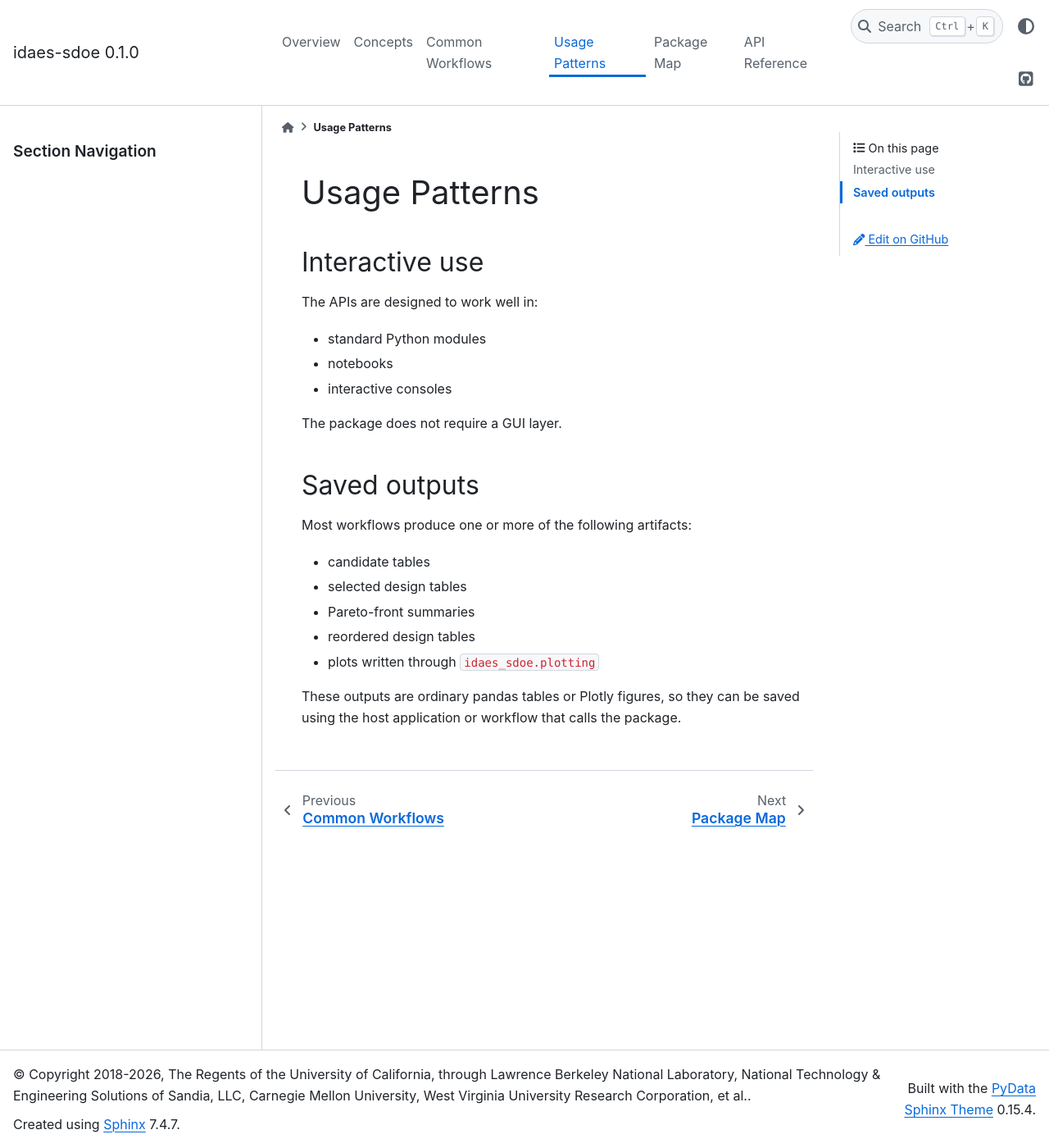
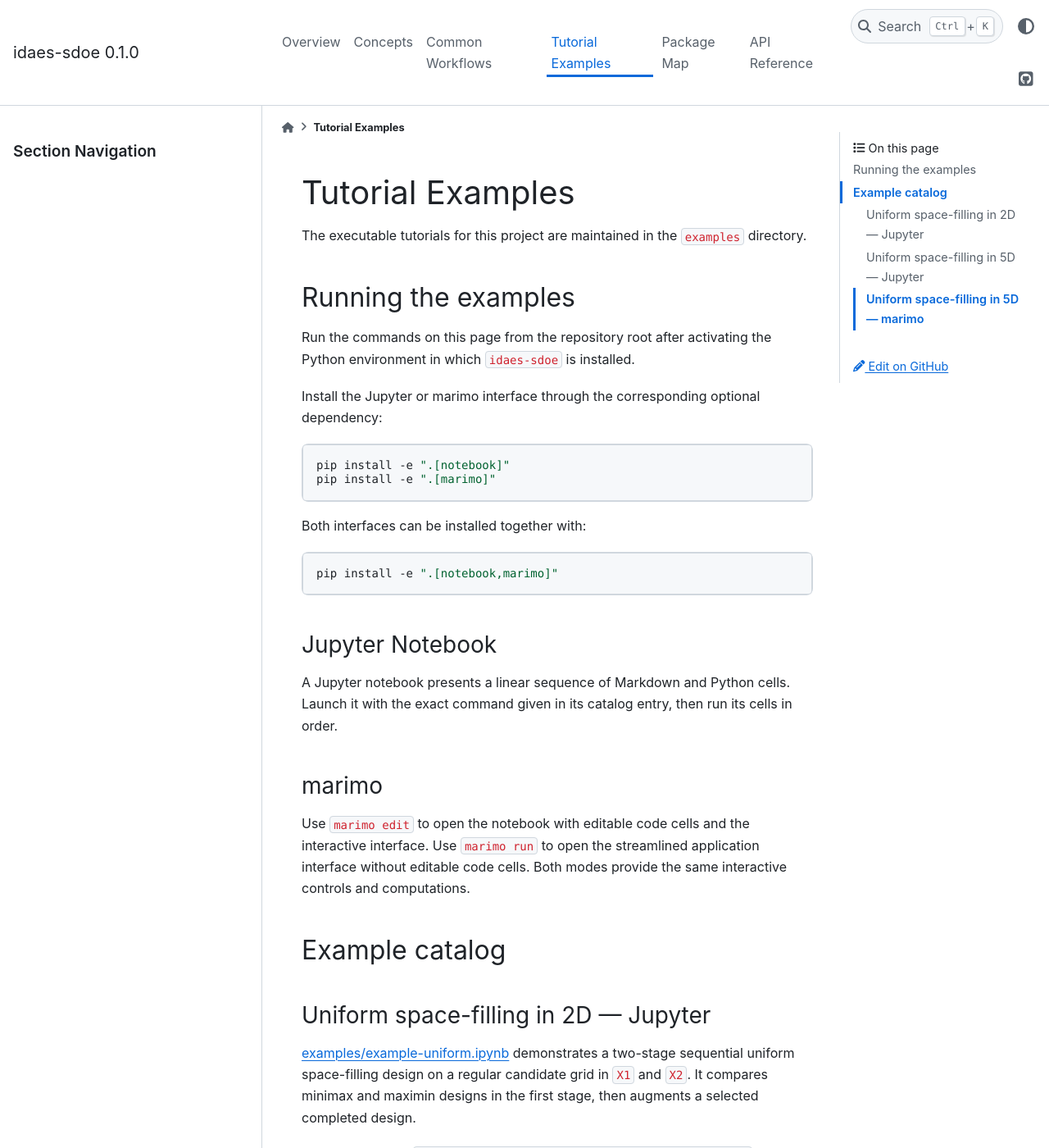
Before and after one commit to IDAES/idaes-sdoe, a Sphinx documentation site: the page built from docs/tutorials.rst, in a window 1280 px wide and 1400 px high. Shown: the whole window at 82% size. Built offline with Sphinx 7.4.7 and the PyData theme 0.15.4, drawn with Linux system fonts in a browser that asks for light colours; some of the changed text lies outside the part shown.

Commit message:
marimo nb and ui

```diff
--- a/docs/concepts.rst
+++ b/docs/concepts.rst
@@ -1,7 +1,7 @@
 Concepts
 ========
 
-``idaes-sdoe`` is currently built around a small set of recurring SDoE concepts. These are
+``idaes-sdoe`` is currently built around a small set of recurring SDOE concepts. These are
 the main terms to understand before using the API.
 
 Candidate set
--- a/docs/conf.py
+++ b/docs/conf.py
@@ -9,7 +9,7 @@
 sys.path.insert(0, str(SRC))
 
 project = "idaes-sdoe"
-author = "Xiangyu Bi"
+author = "Xiangyu Bi, Dan Gunter"
 copyright = (
     "2018-2026, The Regents of the University of California, through "
     "Lawrence Berkeley National Laboratory, National Technology & "
@@ -52,7 +52,7 @@
     "icon_links": [
         {
             "name": "GitHub",
-            "url": "https://github.com/lbibl/idaes-sdoe",
+            "url": "https://github.com/IDAES/idaes-sdoe",
             "icon": "fa-brands fa-square-github",
             "type": "fontawesome",
         }
@@ -60,7 +60,7 @@
     "use_edit_page_button": True,
 }
 html_context = {
-    "github_user": "lbibl",
+    "github_user": "IDAES",
     "github_repo": "idaes-sdoe",
     "github_version": "main",
     "doc_path": "docs",
--- a/docs/index.rst
+++ b/docs/index.rst
@@ -1,8 +1,8 @@
 PSE-DoE Documentation
 =====================
 
-``idaes-sdoe`` is a  Python package for Design of Experiment in Process Systems Engineering. Currently it mainly provides tools for sequential design
-of experiments (sDoE).
+``idaes-sdoe`` is a Python package for Design of Experiments in Process Systems Engineering. Currently it mainly provides tools for sequential design
+of experiments (SDOE).
 
 This site combines workflow-oriented guides with an API reference generated
 from the package source.
--- a/docs/modules.rst
+++ b/docs/modules.rst
@@ -21,7 +21,7 @@
 -----------------
 
 The ``idaes_sdoe.models`` module defines the main API objects that correspond to
-the setup and results a user would inspect in an SDoE workflow.
+the setup and results a user would inspect in an SDOE workflow.
 
 ``ColumnRoles``
    Describes which table columns act as inputs, responses, weights, or an
--- a/docs/overview.rst
+++ b/docs/overview.rst
@@ -1,8 +1,8 @@
 Overview
 ========
 
-``idaes-sdoe`` is a  Python package for Design of Experiment in Process Systems Engineering. Currently it mainly provides tools for sequential design
-of experiments (sDoE).
+``idaes-sdoe`` is a Python package for Design of Experiments in Process Systems Engineering. Currently it mainly provides tools for sequential design
+of experiments (SDOE).
 
 The package is currently organized around the following core modules:
 
--- a/docs/tutorials.rst
+++ b/docs/tutorials.rst
@@ -1,27 +1,116 @@
-Usage Patterns
-==============
+Tutorial Examples
+=================
 
-Interactive use
+The executable tutorials for this project are maintained in the
+``examples`` directory.
+
+Running the examples
+--------------------
+
+Run the commands on this page from the repository root after activating the
+Python environment in which ``idaes-sdoe`` is installed.
+
+Install the Jupyter or marimo interface through the corresponding optional
+dependency:
+
+.. code-block:: bash
+
+   pip install -e ".[notebook]"
+   pip install -e ".[marimo]"
+
+Both interfaces can be installed together with:
+
+.. code-block:: bash
+
+   pip install -e ".[notebook,marimo]"
+
+Jupyter Notebook
+~~~~~~~~~~~~~~~~
+
+A Jupyter notebook presents a linear sequence of Markdown and Python cells.
+Launch it with the exact command given in its catalog entry, then run its
+cells in order.
+
+marimo
+~~~~~~
+
+Use ``marimo edit`` to open the notebook with editable code cells and the
+interactive interface. Use ``marimo run`` to open the streamlined application
+interface without editable code cells. Both modes provide the same interactive
+controls and computations.
+
+Example catalog
 ---------------
 
-The APIs are designed to work well in:
+Uniform space-filling in 2D — Jupyter
+~~~~~~~~~~~~~~~~~~~~~~~~~~~~~~~~~~~~~~
 
-* standard Python modules
-* notebooks
-* interactive consoles
+`examples/example-uniform.ipynb
+<https://github.com/IDAES/idaes-sdoe/blob/main/examples/example-uniform.ipynb>`__
+demonstrates a two-stage sequential uniform space-filling design on a regular
+candidate grid in ``X1`` and ``X2``. It compares minimax and maximin designs
+in the first stage, then augments a selected completed design.
 
-The package does not require a GUI layer.
+**Supporting data:** ``examples/supporting_data/SDOE_Ex1_Candidates.csv``;
+the notebook loads it automatically.
 
-Saved outputs
--------------
+**Launch:**
 
-Most workflows produce one or more of the following artifacts:
+.. code-block:: bash
 
-* candidate tables
-* selected design tables
-* Pareto-front summaries
-* reordered design tables
-* plots written through ``idaes_sdoe.plotting``
+   jupyter notebook examples/example-uniform.ipynb
 
-These outputs are ordinary pandas tables or Plotly figures, so they can be
-saved using the host application or workflow that calls the package.
+Artifacts are written to a timestamped directory under
+``examples/temp/nb_output``.
+
+Uniform space-filling in 5D — Jupyter
+~~~~~~~~~~~~~~~~~~~~~~~~~~~~~~~~~~~~~~
+
+`examples/example-uniform-5d.ipynb
+<https://github.com/IDAES/idaes-sdoe/blob/main/examples/example-uniform-5d.ipynb>`__
+demonstrates a two-stage minimax design for an irregular, five-dimensional
+carbon-capture candidate set. It creates several Stage 1 design sizes, carries
+the selected design forward as previous data, and adds Stage 2 runs.
+
+**Supporting data:**
+``examples/supporting_data/Candidate Points 8perc.csv``; the notebook loads it
+automatically.
+
+**Launch:**
+
+.. code-block:: bash
+
+   jupyter notebook examples/example-uniform-5d.ipynb
+
+Artifacts are written to a timestamped directory under
+``examples/temp/nb_output``.
+
+Uniform space-filling in 5D — marimo
+~~~~~~~~~~~~~~~~~~~~~~~~~~~~~~~~~~~~~
+
+`examples/example-uniform-5d-marimo.py
+<https://github.com/IDAES/idaes-sdoe/blob/main/examples/example-uniform-5d-marimo.py>`__
+provides an interactive interface for the same two-stage 5D workflow. It
+allows users to enter or upload candidates, configure both stages, estimate
+runtime, run the design searches, select visualizations, and export results.
+
+**Supporting data:**
+``examples/supporting_data/Candidate Points 8perc.csv``. Under **Prepare the
+Candidate Set**, choose **Upload a candidate CSV**, then select this file. The
+manual-entry option can be used for a different candidate table.
+
+**Launch with editable code cells:**
+
+.. code-block:: bash
+
+   marimo edit examples/example-uniform-5d-marimo.py
+
+**Launch as an application:**
+
+.. code-block:: bash
+
+   marimo run examples/example-uniform-5d-marimo.py
+
+The configurable session artifact directory appears near the top of the
+interface. It defaults to a timestamped directory under
+``examples/temp/marimo_output``.
```
Also changed, not shown: other parts of docs/modules.rst (+3 -0 lines), README.md (+37 -7 lines), pyproject.toml (+8 -5 lines), 4 other files.
